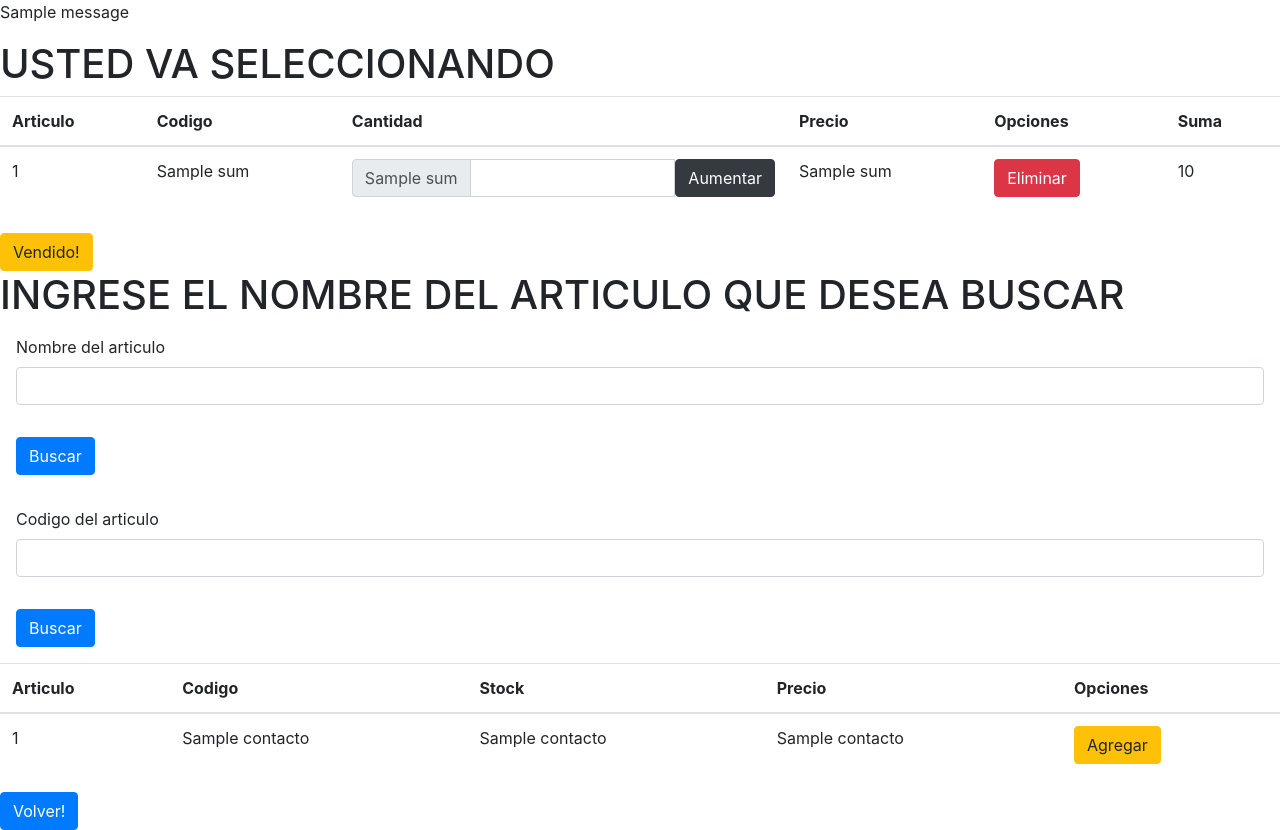
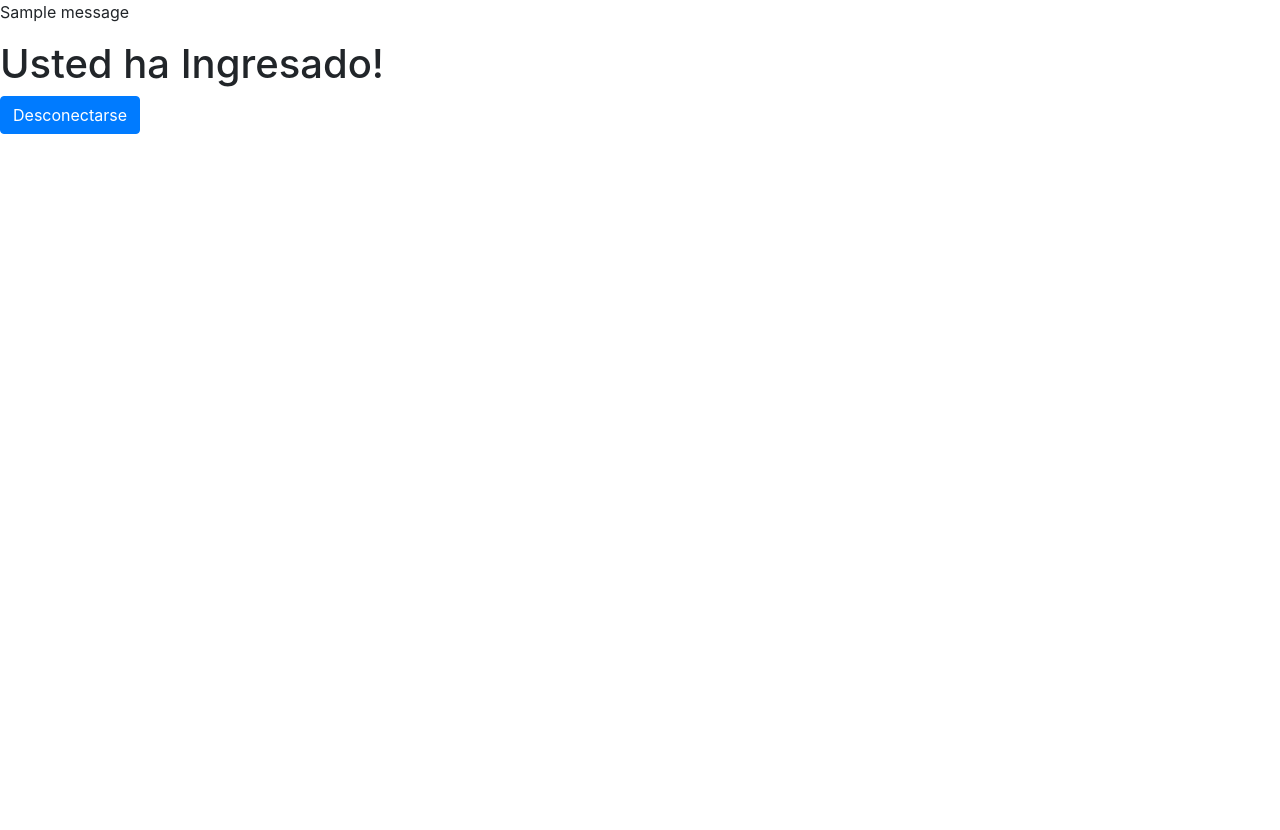
Before and after one commit to santiagotcl/Loguin_Flask, a Flask app: template templates/buscar.html in a window 1280 px wide. After the commit the page ends 134 px from the top, so only its background shows below. Run offline with Flask 2, Linux system fonts and the light colour scheme; a user stored in the database is signed in; the template is opened without the code that fills it: most values are stand-ins (such as "Sample title", 1, 10 or a date in 2020); one stand-in notice (Sample message) is shown; some libraries are stand-ins or nearby versions.

Commit message:
Logueo V2.0 con cambio de permisos (falta eliminar usuario)

```diff
--- a/App.py
+++ b/App.py
@@ -32,8 +32,9 @@ def index():
     return render_template("index.html")
 
 
-@app.route("/Ingreso", methods= ["POST"])
+@app.route("/Ingreso", methods= ["GET","POST"])
 def Ingreso():
+    global data
     if request.method == "POST":
         username = request.form["username"]
         password = request.form["password"]
@@ -49,10 +50,17 @@ def Ingreso():
             print(data[1])
             if data[1] == username and check_password_hash(data[2], password):
                 session["username"] = username #creo la cookie username y le agrego el valor del nombre de usuario, esto lo hago para verificar que el usuario este logueado y no entre a las paginas por url
-                return render_template("buscar.html", session=session)
+                return render_template("buscar.html",data=data)
             else:
                 flash("Contraseña INCORRECTA, verifique y vuelva a intentar.")
                 return render_template("index.html")
+    if request.method == "GET":
+        #vuelvo a cargar data con los datos del usuario
+        if "username" in session:
+            return render_template("buscar.html",data=data)
+        else:
+            flash("Debes loguearte primero")
+            return render_template("index.html")
 
 
 ##########################################################################
@@ -81,6 +89,61 @@ def Registro_usuario():
 
 
 
+##########################################################################
+#######################Administrar USUARIO################################
+##########################################################################
+
+@app.route("/Usuarios", methods= ["GET","POST"])
+def Usuarios():
+    if request.method == "GET":
+        if "username" in session:
+            mysql = sqlite3.connect("./Proyecto.db")
+            cur=mysql.cursor()
+            cur.execute("SELECT * FROM usuarios")
+            data = cur.fetchall()
+            return render_template("Usuarios.html",data=data)
+        else:
+            flash("Debes loguearte primero")
+            return render_template("index.html")
+
+
+##########################################################################
+#######################Cambiar Permiso de USUARIO#########################
+##########################################################################
+
+@app.route("/Cambiar/<i>", methods= ["GET","POST"])
+def Cambiar(i):
+    if request.method == "POST":
+        permiso = request.form["permiso"]
+        mysql = sqlite3.connect("./Proyecto.db")
+        mysql.execute("""
+                     UPDATE usuarios
+                     SET permiso = ?
+                      WHERE id=?
+            """,(permiso,i))
+        mysql.commit()
+
+        mysql = sqlite3.connect("./Proyecto.db")
+        cur=mysql.cursor()
+        cur.execute("SELECT * FROM usuarios")
+        data = cur.fetchall()
+        return render_template("Usuarios.html",data=data)
+
+    if request.method == "GET":
+
+        flash("Debes loguearte primero")
+        return render_template("index.html")
+
+
+
+
+
+@app.route("/Logout", methods= ["GET"])
+def Logout():
+    if request.method == "GET":
+        session.pop("username", None)
+        flash("Has cerrado sesion!")
+        return render_template("index.html")
 
 
 if __name__ == "__main__":
--- a/templates/buscar.html
+++ b/templates/buscar.html
@@ -18,128 +18,16 @@
     {% set i=0 %}
 
 
-    {% if "username" in session %}
-    <h1>USTED VA SELECCIONANDO</h1>
 
+    <h1>Usted ha Ingresado!</h1>
 
-    <table class="table">
-        <thead>
-        <tr>
-            <th scope="col">Articulo</th>
-            <th scope="col">Codigo</th>
-            <th scope="col">Cantidad</th>
-            <th scope="col">Precio</th>
-            <th scope="col">Opciones</th>
-            <th scope="col">Suma</th>
-        </tr>
-        </thead>
-    <tbody>
+    {% if data.3 < 2 %}
 
-        {% for sum in sumas %}
+    <a href="/Usuarios"><button type="button" class="btn btn-primary" >Administrar usuarios</button></a>
 
-            <tr>
-                <td>{{sum.0}}</td>
-                <td>{{sum.1}}</td>
-
-
-
-
-                <td>
-                    <form action="/aumentar/{{sum.3}}/{{loop.index0}}" method="POST" class="input-group mb-2">
-                        <div class="input-group-prepend">
-                          <span class="input-group-text">{{sum.4}}</span>
-                        </div>
-                        <input type="number" class="form-control" style="width: 0.5rem;" name="aumentar2">
-                        <button type="submit" class="btn btn-dark" >Aumentar</button>
-                    </form>
-                </td>
-
-            {% set i = i + 1 %}
-
-
-                <td>{{sum.3}}</td>
-                <td>
-                    <a href="/eliminar/{{sum.1}}"><button type="button" class="btn btn-danger" >Eliminar</button></a>
-                </td>
-
-
-        {% endfor %}
-
-                <td>{{total}}</td>
-            </tr>
-
-    </tbody>
-
-
-
-</table>
-
-
-<a href="/venta"><button type="button" class="btn btn-warning" >Vendido!</button></a>
-
-    <h1>INGRESE EL NOMBRE DEL ARTICULO QUE DESEA BUSCAR</h1>
-
-
-    <form action="/buscarn" method="POST">
-
-
-        <div class="form-group" style="margin: 1rem;">
-            <label>Nombre del articulo</label>
-            <input type="text" class="form-control" name="nombre">
-        </div>
-
-        <button type="submit" class="btn btn-primary" style="margin: 1rem;">Buscar</button>
-
-    </form>
-
-
-    <form action="/buscarc" method="POST">
-
-
-        <div class="form-group" style="margin: 1rem;">
-            <label>Codigo del articulo</label>
-            <input type="text" class="form-control" name="codigo">
-        </div>
-
-        <button type="submit" class="btn btn-primary" style="margin: 1rem;">Buscar</button>
-    </form>
-
-
-
-
-    <table class="table">
-            <thead>
-            <tr>
-                <th scope="col">Articulo</th>
-                <th scope="col">Codigo</th>
-                <th scope="col">Stock</th>
-                <th scope="col">Precio</th>
-                <th scope="col">Opciones</th>
-            </tr>
-            </thead>
-        <tbody>
-
-            {% for contacto in contactos %}
-                <tr>
-                    <td>{{contacto.0}}</td>
-                    <td>{{contacto.1}}</td>
-                    <td>{{contacto.2}}</td>
-                    <td>{{contacto.3}}</td>
-                    <td>
-                        <a href="/agregar/{{contacto.1}}"><button type="button" class="btn btn-warning" >Agregar</button></a>
-                    </td>
-
-                </tr>
-            {%endfor%}
-
-
-        </tbody>
-    </table>
-    {%else%}
-    <p>Debes loguearte primero</p>
     {%endif%}
 
-    <a href="/"><button type="button" class="btn btn-primary" >Volver!</button></a>
+    <a href="/Logout"><button type="button" class="btn btn-primary" >Desconectarse</button></a>
 
 </body>
 </html>
```
Also changed, not shown: templates/Usuarios.html (added, +62 -0 lines), Proyecto.db.
